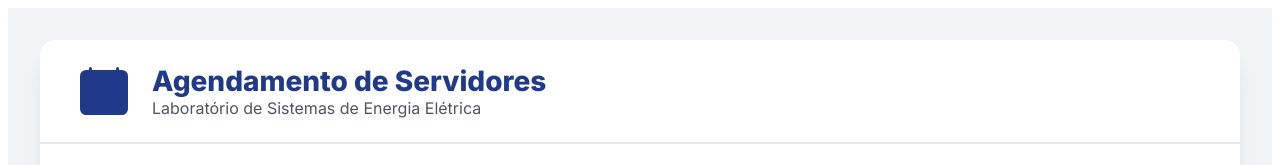
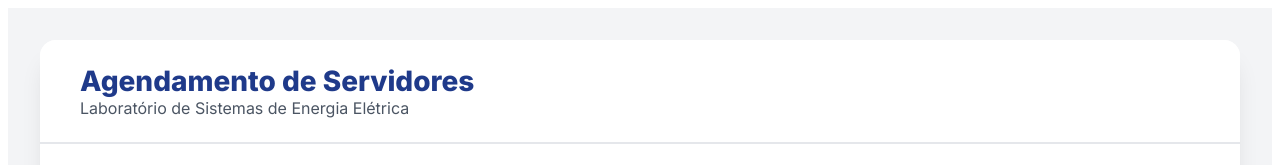
Before and after one commit to CaioVCGrilo/agendamento-pcs-lsee, a React (Create React App) app: page / in a window 1280 px wide. Shown: the top 165 px of the page. Built offline with nearby package versions, Linux system fonts and the light colour scheme; no server answers.

Commit message:
versao com banco 44

```diff
--- a/src/HomePage.tsx
+++ b/src/HomePage.tsx
@@ -90,10 +90,6 @@ export default function HomePage() {
             <div className="main-card">
                 <header className="header">
                     <div className="header-logo-container">
-                        <svg xmlns="http://www.w3.org/2000/svg" fill="currentColor" viewBox="0 0 16 16" className="w-12 h-12">
-                            <path d="M4 .5a.5.5 0 0 0-1 0V1H2a2 2 0 0 0-2 2v11a2 2 0 0 0 2 2h12a2 2 0 0 0 2-2V3a2 2 0 0 0-2-2h-1V.5a.5.5 0 0 0-1 0V1H4V.5zm-.5 3h9a.5.5 0 0 0 0-1h-9a.5.5 0 0 0 0 1z"/>
-                            <path d="M1 8v7a1 1 0 0 0 1 1h12a1 1 0 0 0 1-1V8H1zm-1 0a1 1 0 0 0 1-1h14a1 1 0 0 0 1 1H0z"/>
-                        </svg>
                         <div>
                             <h1 className="header-title">Agendamento de Servidores</h1>
                             <p className="header-subtitle">Laboratório de Sistemas de Energia Elétrica</p>
@@ -137,6 +133,7 @@ export default function HomePage() {
                                             <td data-label="Nº PC">
                     <span className={`pc-tag ${
                         agendamento.pc_numero === 'PC 094' ? 'blue' :
+                            agendamento.pc_numero === 'PC 082' ? 'orange' :
                             agendamento.pc_numero === 'PC 095' ? 'purple' :
                                 'green'
                     }`}>
```
